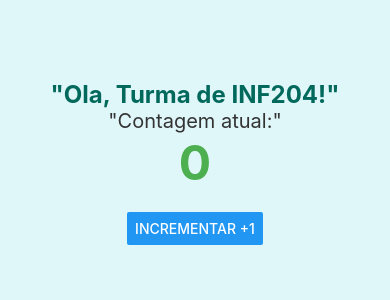
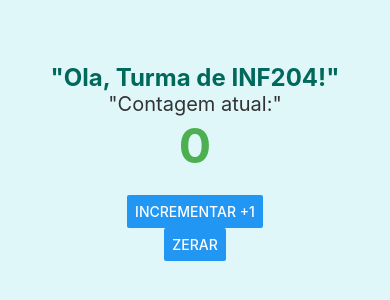
Before and after one commit to L3ili/inf204-desenvolvimento_mobile, a React Native app: screen / in a window 390 px wide. Shown: the part 260-560 px from the top of the page. Built offline with nearby package versions, Linux system fonts and the light colour scheme.

Commit message:
feat: adiciona botão para zerar contagem

```diff
--- a/App.js
+++ b/App.js
@@ -14,6 +14,10 @@ export default function App() {
       <Button
         title="Incrementar +1"
         onPress={() => setContagem(contagem + 1)}
+      />
+      <Button
+        title="Zerar"
+        onPress={() => setContagem(contagem * 0)}
       />
     </View>
   );
```
